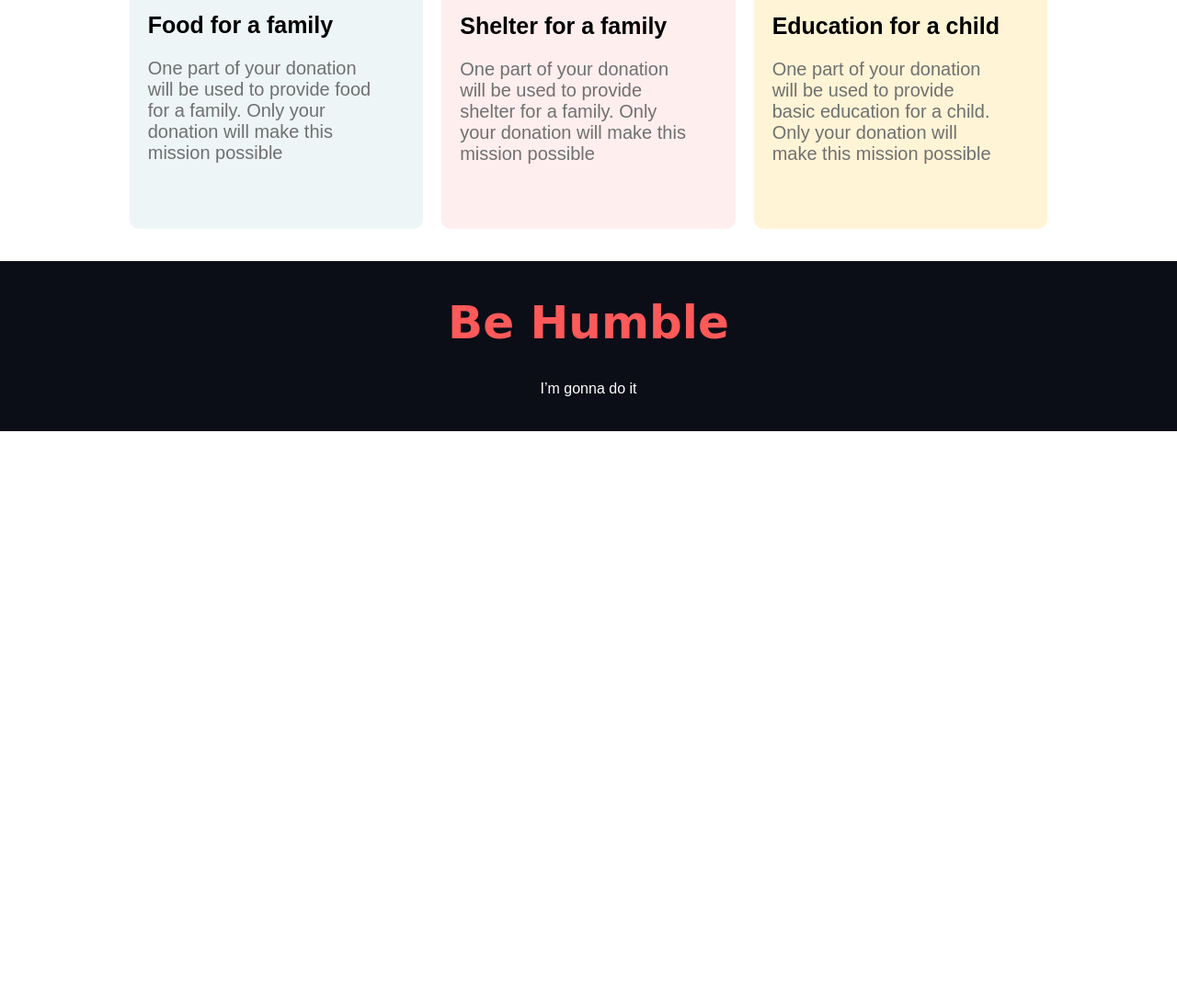
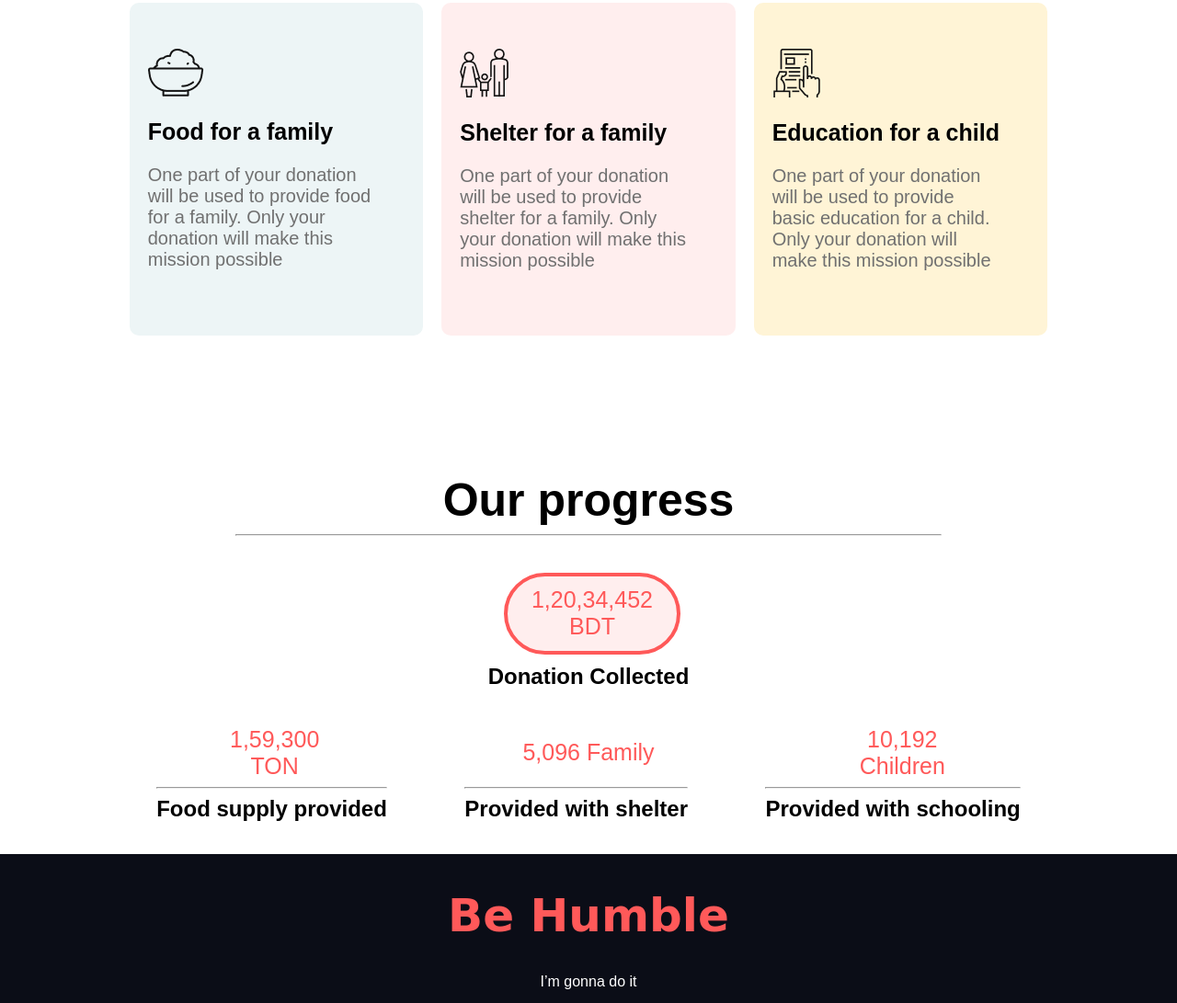
Before and after one commit to Tasfiq-Jawaad/Assignment-1, a plain HTML site: page index.html in a window 1280 px wide. Shown: the part 1767-2858 px from the top of the page at 92% size. Before the commit the page ends 2236 px from the top, so only its background shows below. Drawn offline with Linux system fonts and the light colour scheme; a web font is replaced by a local one.

Commit message:
4th section

```diff
--- a/index.html
+++ b/index.html
@@ -24,7 +24,8 @@
     </section>
     <section class="Donate-Today">
         <h1 class="Donate-Today-header">Donate Today</h1>
-        <p id="Donate-Today-text">“Don’t feel ashamed when giving little for charity; that is because there is always
+        <p id="Donate-Today-text">Your small contribution can make a big change in someone’s life.<br>
+            “Don’t feel ashamed when giving little for charity; that is because there is always
             goodness in giving no matter how
             little.”<small id="small"> - Ali Ibn Abi Talib (RA)</small></p>
         <div class="Amount">
@@ -60,7 +61,9 @@
     <section>
         <div class="Donate-Today">
             <h1 class="Donate-Today-header">Our Donate Plan</h1>
-            <p id="Donate-Today-text">Our plan is to use the donation in three sectors mainly</p>
+            <p id="Donate-Today-text">We work to provide basic and necessary needs to the poor, to the people who are a
+                victim of natural disaster, and to those who are underprivileged.<br> Our plan is to use the donation in
+                three sectors mainly</p>
         </div>
         <div class="Our-plan">
             <div id="Food">
@@ -87,6 +90,40 @@
         </div>
     </section>
 
+    <section>
+        <div class="Donate-Today">
+            <h1 class="Donate-Today-header">
+                Our progress
+            </h1>
+            <hr>
+            <p id="Donated-Amount">1,20,34,452 BDT</p>
+            <h1 id="Donation-Collected">
+                Donation Collected
+            </h1>
+        </div>
+        <div class="Progress">
+            <p id="Progress-Amount">1,59,300 TON</p>
+            <p id="Progress-Amount">5,096 Family</p>
+            <p id="Progress-Amount">10,192 Children</p>
+        </div>
+        <div class="Progress">
+            <div id="Food-Donated">
+                <hr>
+                <h1 id="Food-Donated">Food supply provided</h1>
+            </div>
+            <div id="Food-Donated">
+                <hr>
+                <h1 id="Provided-with-shelter">Provided with shelter</h1>
+            </div>
+            <div id="Food-Donated">
+                <hr>
+                <h1 id="Educational-opportunity">Provided with schooling</h1>
+            </div>
+        </div>
+        </div>
+
+    </section>
+
 
 </body>
 <footer>
--- a/style.css
+++ b/style.css
@@ -219,3 +219,51 @@ footer p {
     color: white;
     margin-top: 5px;
 }
+
+#Donated-Amount {
+    margin-top: 40px;
+    margin-bottom: 0px;
+    text-align: center;
+    color: #FF5959;
+    font-size: 25px;
+    background-color: #FFEEEE;
+    border: 4px solid #FF5959;
+    padding: 1.5% 1.5%;
+    width: 21%;
+    margin-left: 38%;
+    border-radius: 5pc;
+}
+
+#Donation-Collected {
+    margin-top: 10px;
+    margin-bottom: 40px;
+}
+
+.Progress {
+    display: flex;
+    width: 80%;
+    margin-left: 10%;
+
+}
+
+#Progress-Amount {
+    color: #FF5959;
+    font-size: 25px;
+    text-align: center;
+    width: 15%;
+    margin: auto;
+
+}
+
+#Food-Donated {
+    margin: auto;
+}
+
+#Provided-with-shelter {
+    margin-left: 2%;
+    margin: auto;
+}
+
+#Educational-opportunity {
+    margin: auto;
+}
```
